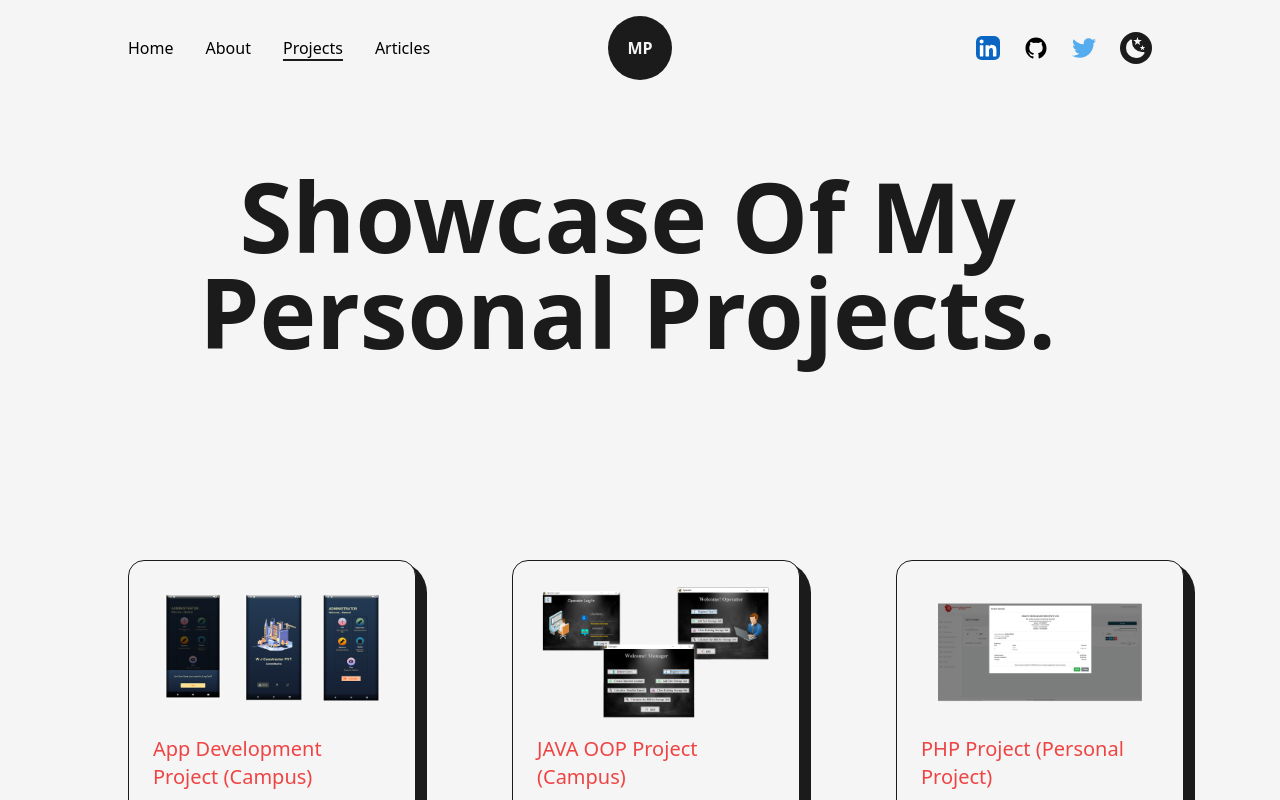
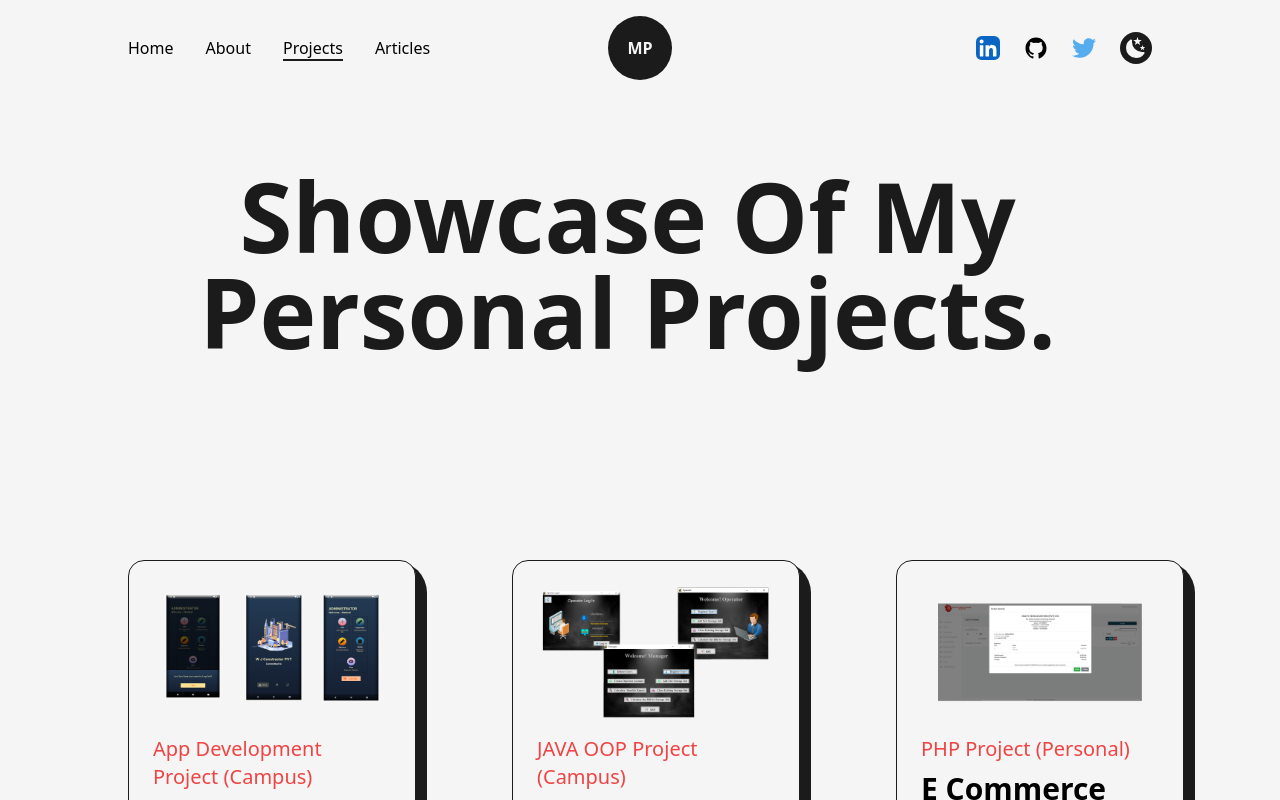
Before and after one commit to Madura-Prasad/Next.js-Portfolio, a Next.js app: page /projects in a window 1280 px wide. Shown: the top 800 px of the page. Built offline with nearby package versions, Linux system fonts and the light colour scheme.

Commit message:
project update

```diff
--- a/src/pages/projects.js
+++ b/src/pages/projects.js
@@ -163,7 +163,7 @@ const projects = () => {
                 title="E Commerce Shop POS System"
                 img={pos}
                 link="https://github.com/Madura-Prasad/E-Commerce-Shop-POS-System.git"
-                type="PHP Project (Personal Project)"
+                type="PHP Project (Personal)"
                 github="https://github.com/Madura-Prasad/E-Commerce-Shop-POS-System.git"
               />
             </div>
```
